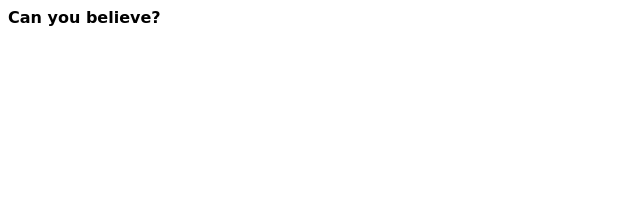
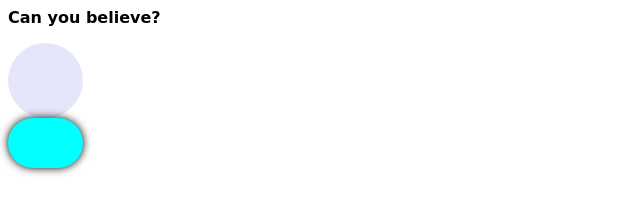
Before and after one commit to leonus009/A-start, a plain HTML site: page index.html in a window 1280 px wide. Shown: the whole page, without its empty margins (0-640 px from the left). Drawn offline with Linux system fonts and the light colour scheme.

Commit message:
added buttons to first page

```diff
--- a/index.html
+++ b/index.html
@@ -7,5 +7,17 @@
   <body>
     <p> <b>Can you believe?
 </b></p>
+<div id='uwu'>
+  </div>
+  <div id='owo'>
+    </div>
+    <div id='uwo'>
+      </div>
+      <div id='hay'>
+        </div>
+        <div id='lmao'>
+          </div>
+          <div id='LOL'>
+            </div>
   </body>
 </html>
--- a/stylesheet.css
+++ b/stylesheet.css
@@ -2,3 +2,26 @@ p {
 font-family:cursive;
 
 }
+#uwu {
+background-color: lavender;
+width: 75px;
+height: 75px;
+border-radius: 75px;
+}
+
+#uwu:hover {
+  background-color: gold;
+transition: 2s;
+}
+
+#owo {
+  box-shadow:0px 0px 8px 0px black;
+  background-color: aqua;
+  width:75px;
+  height:50px;
+  border-radius: 75px;
+}
+#owo:hover {
+  background-color: chocolate;
+transition: 2s;
+}
```
